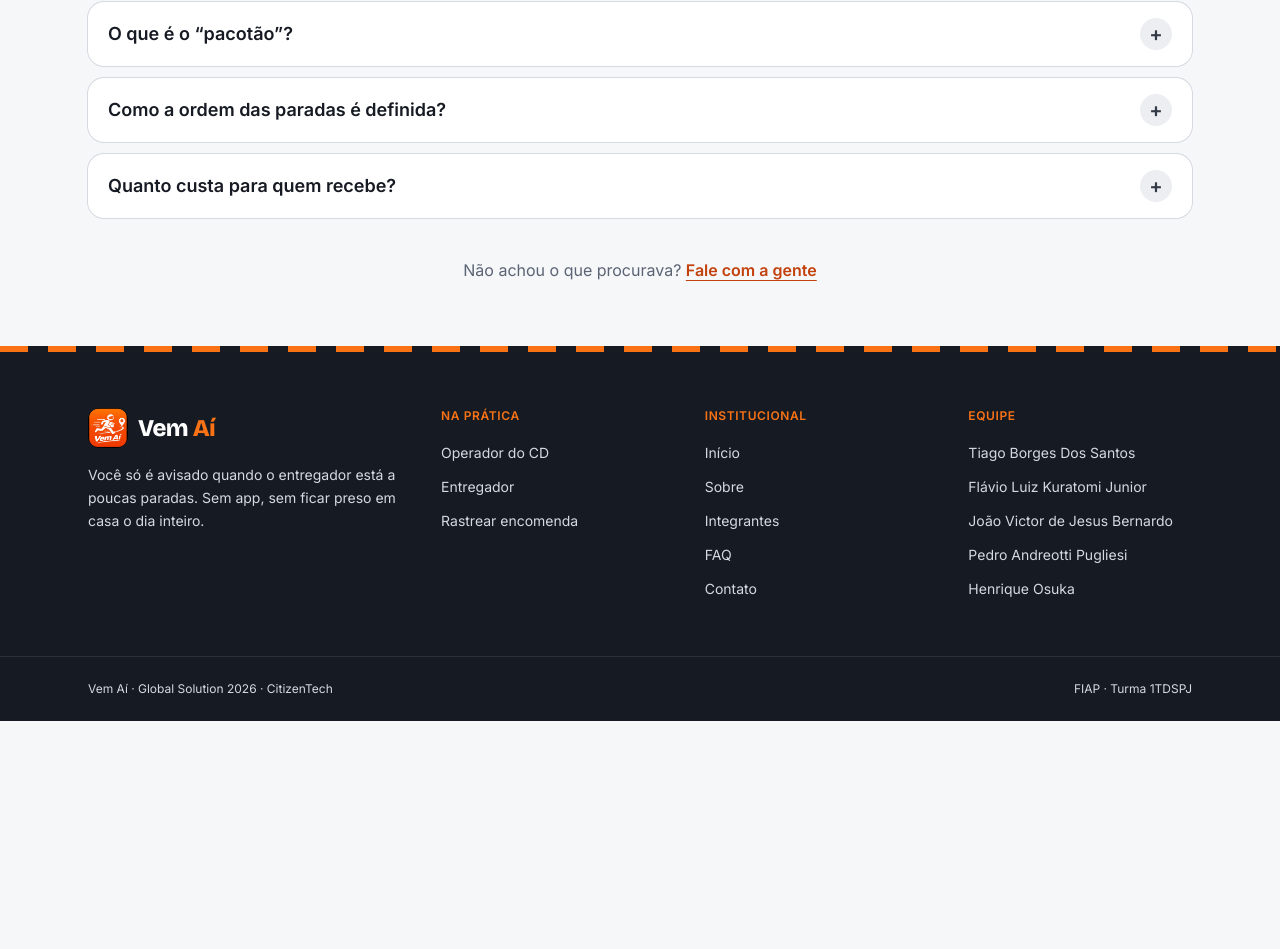
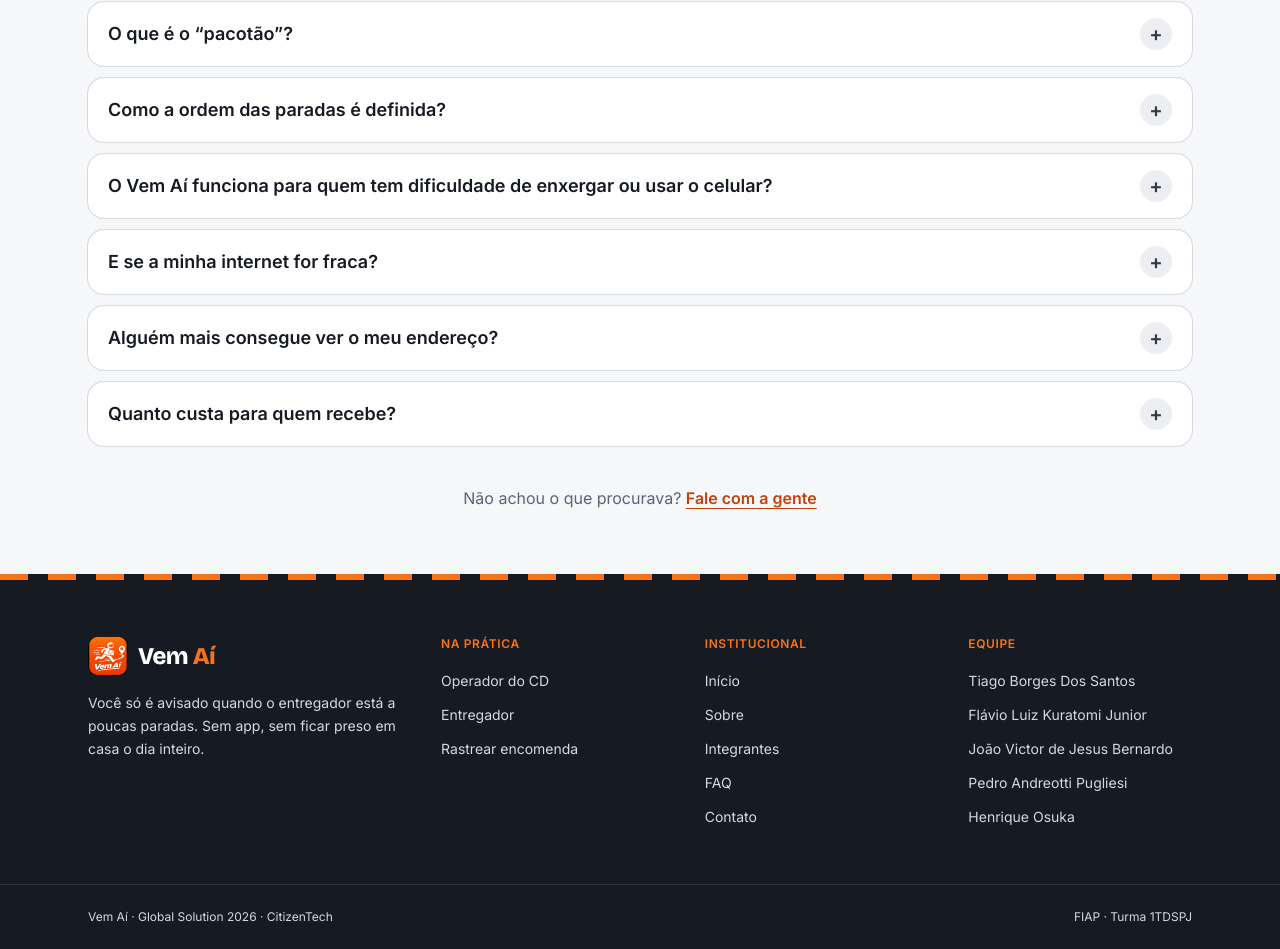
Before and after one commit to tiagostnz/vem-ai-front, a React (Vite) app: page /faq in a window 1280 px wide. Shown: the part 748-1697 px from the top of the page. Before the commit the page ends 1469 px from the top, so only its background shows below. Built offline with nearby package versions, Linux system fonts and the light colour scheme; no server answers.

Commit message:
feat: adiciona perguntas sobre acessibilidade, internet e privacidade no FAQ

```diff
--- a/src/data/faq.ts
+++ b/src/data/faq.ts
@@ -42,6 +42,24 @@ export const PERGUNTAS: PerguntaFaq[] = [
       'O sistema parte do centro de distribuição e sempre escolhe o endereço mais próximo ainda não visitado. A cada entrega concluída, as paradas restantes de cada cliente são recalculadas.',
   },
   {
+    id: 'acessibilidade',
+    pergunta: 'O Vem Aí funciona para quem tem dificuldade de enxergar ou usar o celular?',
+    resposta:
+      'Sim. As telas têm contraste alto, letras grandes, botões grandes e funcionam com leitor de tela e pelo teclado. As mensagens usam palavras simples, pensadas também para pessoas idosas.',
+  },
+  {
+    id: 'internet',
+    pergunta: 'E se a minha internet for fraca?',
+    resposta:
+      'A página de rastreio é leve e se atualiza sozinha a cada 20 segundos. Se a conexão cair, é só esperar ou tocar em “Atualizar agora”. O mapa só carrega quando o entregador está perto.',
+  },
+  {
+    id: 'privacidade',
+    pergunta: 'Alguém mais consegue ver o meu endereço?',
+    resposta:
+      'Não. Quem tem o código vê só o status, quantas paradas faltam e o mapa perto da entrega. Seu nome e seu telefone não aparecem na página de rastreio.',
+  },
+  {
     id: 'custo',
     pergunta: 'Quanto custa para quem recebe?',
     resposta: 'Nada. Quem contrata o Vem Aí é a transportadora ou a loja. Para o cidadão, o serviço é gratuito.',
```
